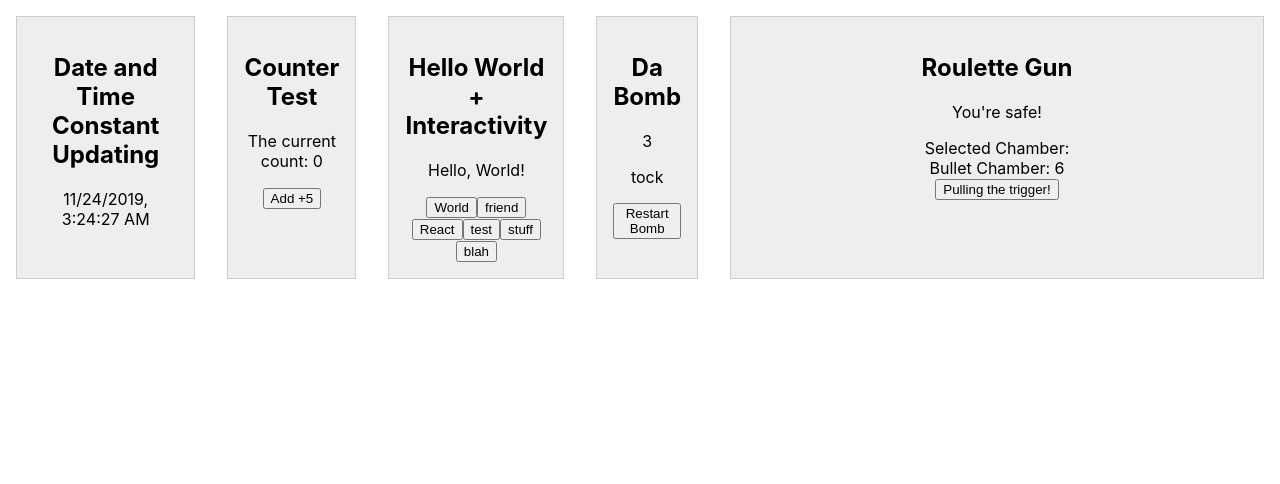
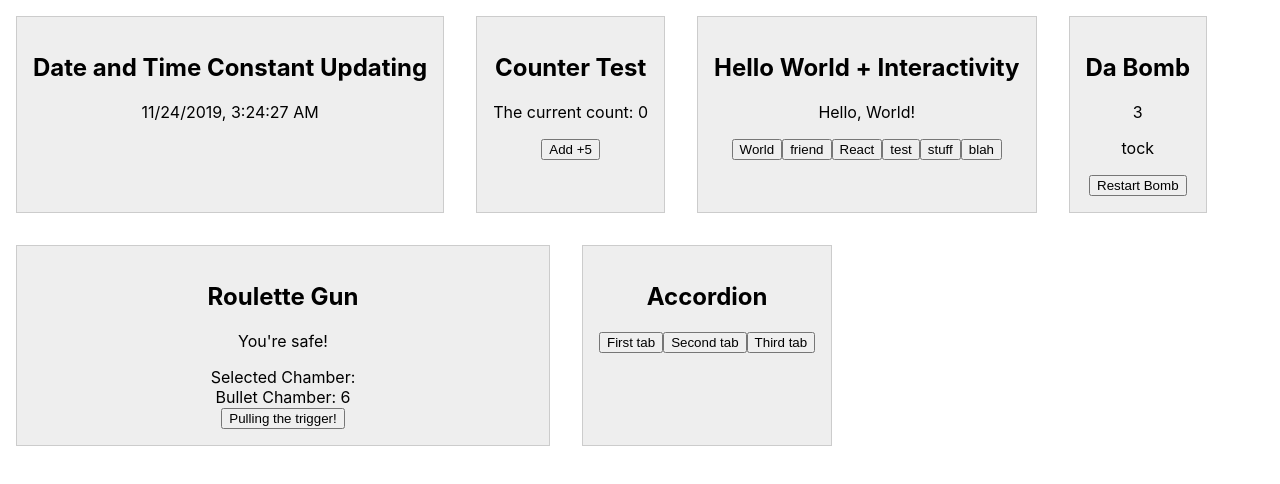
Before and after one commit to sinsys/state-drills, a React (Create React App) app: page / in a window 1280 px wide. Shown: the top 484 px of the page. Built offline with nearby package versions, Linux system fonts and the light colour scheme.

Commit message:
Mid working on Accordion menu

```diff
--- a/package.json
+++ b/package.json
@@ -5,7 +5,8 @@
   "dependencies": {
     "react": "^16.12.0",
     "react-dom": "^16.12.0",
-    "react-scripts": "3.2.0"
+    "react-scripts": "3.2.0",
+    "uuid": "^3.3.3"
   },
   "scripts": {
     "start": "react-scripts start",
--- a/src/App.css
+++ b/src/App.css
@@ -1,6 +1,7 @@
 .App {
   text-align: center;
   display: flex;
+  flex-wrap: wrap;
 }
 
 .App-logo {
--- a/src/App.js
+++ b/src/App.js
@@ -6,7 +6,7 @@ import Counter from './components/Counter/Counter';
 import HelloWorld from './components/HelloWorld/HelloWorld';
 import Bomb from './components/Bomb/Bomb';
 import RouletteGun from './components/RouletteGun/RouletteGun';
-
+import Accordion from './components/Accordion/Accordion';
 function App() {
   return (
     <div className="App">
@@ -18,6 +18,7 @@ function App() {
     	<HelloWorld />
         <Bomb />
         <RouletteGun />
+        <Accordion />
     </div>
   );
 }
--- /dev/null
+++ b/src/components/Accordion/Accordion.js
@@ -0,0 +1,29 @@
+import React from 'react';
+import './Accordion.css';
+import Tabs from '../Tabs/Tabs';
+
+class Accordion extends React.Component {
+
+	static defaultProps = {
+
+	};
+
+	constructor(props){
+		super(props);
+		this.state = {
+
+		}
+	};
+
+	render() {
+		return (
+			<div>
+				<h2>Accordion</h2>
+				<Tabs
+					key="tabs-1" />
+			</div>
+		)
+	};
+}
+
+export default Accordion;
--- /dev/null
+++ b/src/components/Tabs/Tabs.js
@@ -0,0 +1,39 @@
+import React from 'react';
+import './Tabs.css';
+
+class Tabs extends React.Component {
+
+	static defaultProps = {
+		tabs: [
+		  { name: 'First tab',
+		    content: 'Lorem ipsum dolor sit amet consectetur adipisicing elit. Laboriosam exercitationem quos consectetur expedita consequatur. Fugit, sapiente aspernatur corporis velit, dolor eum reprehenderit provident ipsam, maiores incidunt repellat! Facilis, neque doloremque.' },
+		  { name: 'Second tab',
+		    content: 'Laboriosam exercitationem quos consectetur expedita consequatur. Fugit, sapiente aspernatur corporis velit, dolor eum reprehenderit provident ipsam, maiores incidunt repellat! Facilis, neque doloremque. Lorem ipsum dolor sit amet consectetur adipisicing elit.' },
+		  { name: 'Third tab',
+		    content: 'Fugit, sapiente aspernatur corporis velit, dolor eum reprehenderit provident ipsam, maiores incidunt repellat! Facilis, neque doloremque. Lorem ipsum dolor sit amet consectetur adipisicing elit. Laboriosam exercitationem quos consectetur expedita consequatur.' }
+		]
+	};
+
+	constructor(props) {
+		super(props);
+		this.state = {};
+	};
+
+	render() {
+
+		const buttons = this.props.tabs.map((tab, index) => (
+			<button
+				key={index}>
+				{tab.name}
+			</button>
+		));
+
+		return (
+			<div className="Tabs-wrapper">
+				{buttons}
+			</div>
+		)
+	}
+}
+
+export default Tabs;
```
Also changed, not shown: src/components/Accordion/Accordion.css (added), src/components/Tabs/Tabs.css (added), 2 other files (tests, documents, lock files or other folders).
